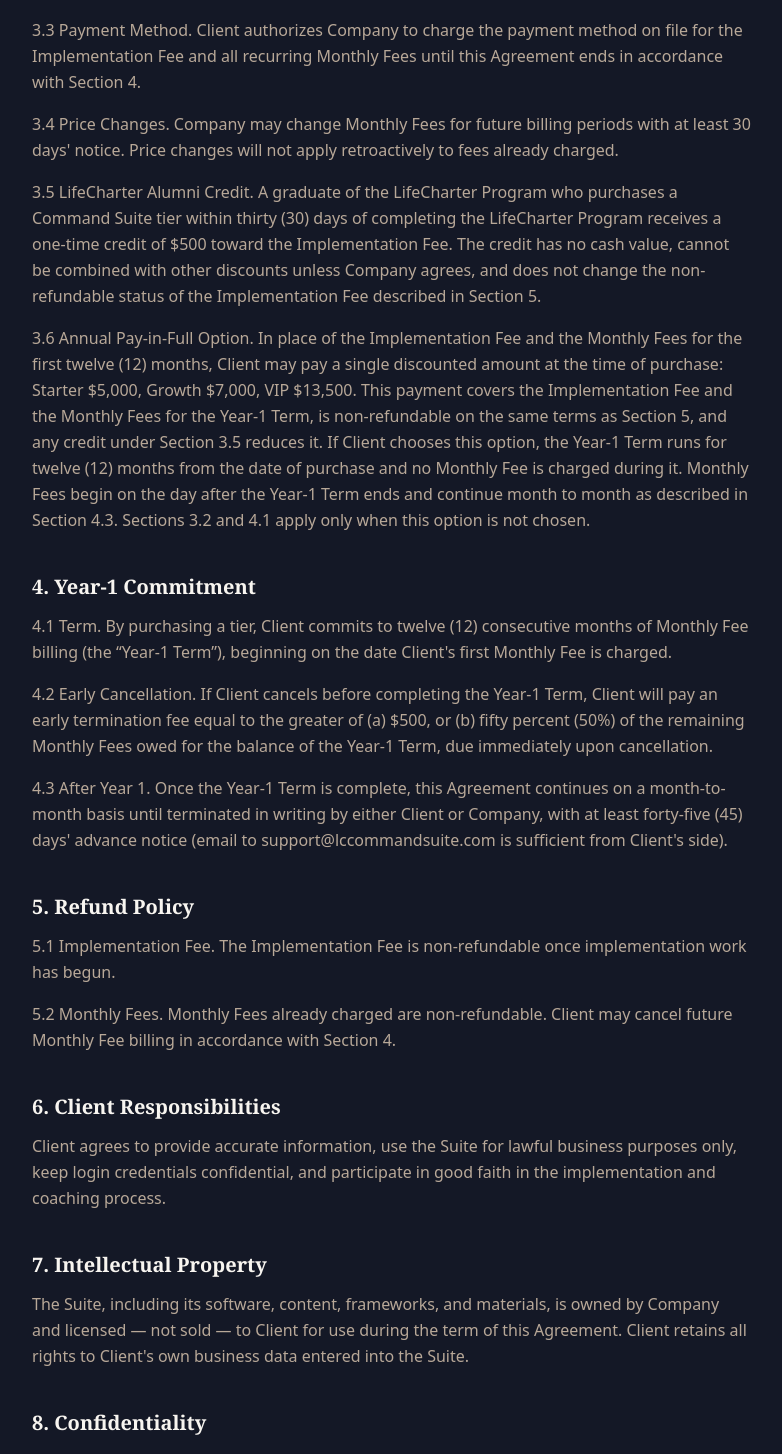
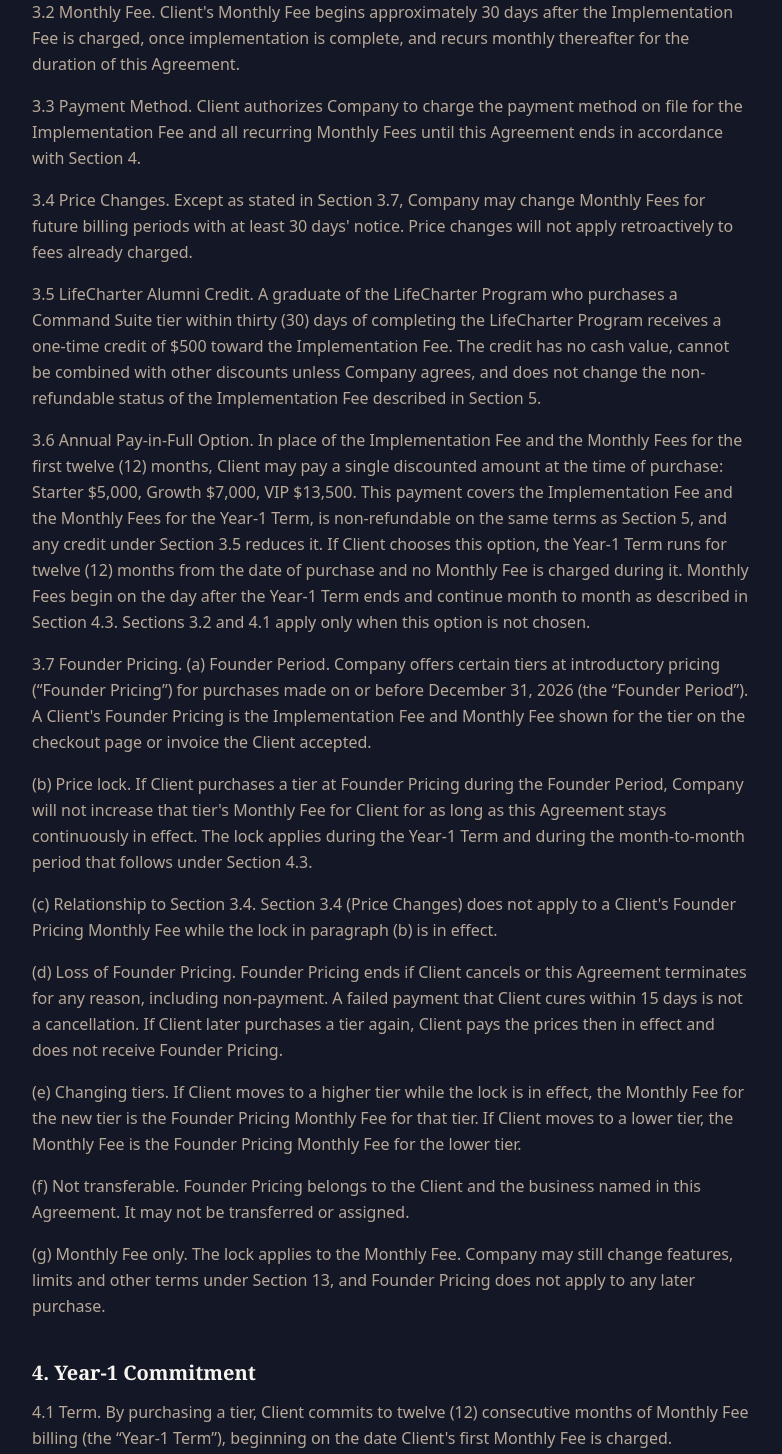
Before and after one commit to ButterflyBabs/LifeCharter-Architecture, a Next.js app: page /legal/terms-of-sale in a window 1280 px wide. Shown: the part 1333-2787 px from the top of the page, without its empty margins (248-1030 px from the left). Built offline with nearby package versions, Linux system fonts and the light colour scheme; no server answers.

Commit message:
Terms of Sale: Section 3.7 Founder Pricing (attorney approved) with matching edits to 3.4, 3.6 (live annual amounts), the fee table note and the Year-1 Commitment
Co-Authored-By: Claude Sonnet 5.5 <noreply@anthropic.com>

```diff
--- a/src/app/legal/terms-of-sale/page.tsx
+++ b/src/app/legal/terms-of-sale/page.tsx
@@ -6,20 +6,22 @@ import { createServerClient } from "@/lib/supabase/server";
 // 2026-09-28). The figures below are only a fallback if the plans can't be read.
 export const dynamic = "force-dynamic";
 const FALLBACK_TIERS = [
-  { name: "Starter", onboarding_fee: 249700, price_monthly: 34700 },
-  { name: "Growth", onboarding_fee: 299700, price_monthly: 49700 },
-  { name: "VIP", onboarding_fee: 499700, price_monthly: 99700 },
+  { name: "Starter", onboarding_fee: 249700, price_monthly: 34700, price_yearly: 500000 },
+  { name: "Growth", onboarding_fee: 299700, price_monthly: 49700, price_yearly: 700000 },
+  { name: "VIP", onboarding_fee: 499700, price_monthly: 99700, price_yearly: 1350000 },
 ];
 const usd = (cents: number) => `$${Math.round(cents / 100).toLocaleString("en-US")}`;
 async function tiers() {
   try {
     const { data } = await createServerClient()
       .from("plans")
-      .select("name, onboarding_fee, price_monthly")
+      .select("name, onboarding_fee, price_monthly, price_yearly")
       .eq("is_active", true)
       .order("price_monthly", { ascending: true });
-    const rows = (data ?? []) as { name: string; onboarding_fee: number | null; price_monthly: number | null }[];
-    return rows.length ? rows.map((r) => ({ name: r.name, onboarding_fee: r.onboarding_fee ?? 0, price_monthly: r.price_monthly ?? 0 })) : FALLBACK_TIERS;
+    const rows = (data ?? []) as { name: string; onboarding_fee: number | null; price_monthly: number | null; price_yearly: number | null }[];
+    return rows.length
+      ? rows.map((r, i) => ({ name: r.name, onboarding_fee: r.onboarding_fee ?? 0, price_monthly: r.price_monthly ?? 0, price_yearly: r.price_yearly ?? FALLBACK_TIERS[i]?.price_yearly ?? 0 }))
+      : FALLBACK_TIERS;
   } catch {
     return FALLBACK_TIERS;
   }
@@ -93,6 +95,11 @@ export default async function TermsOfSalePage() {
           </table>
         </div>
 
+        <p className={P}>
+          Clients who purchased at Founder Pricing pay the fees on their checkout page or invoice, subject to Section
+          3.7.
+        </p>
+
         <h2 className={H2}>3. Fees and Payment</h2>
         <p className={P}>
           3.1 Implementation Fee. Client pays the one-time Implementation Fee for the selected tier either (a) in full
@@ -112,8 +119,9 @@ export default async function TermsOfSalePage() {
           Fee and all recurring Monthly Fees until this Agreement ends in accordance with Section 4.
         </p>
         <p className={P}>
-          3.4 Price Changes. Company may change Monthly Fees for future billing periods with at least 30 days&apos;
-          notice. Price changes will not apply retroactively to fees already charged.
+          3.4 Price Changes. Except as stated in Section 3.7, Company may change Monthly Fees for future billing
+          periods with at least 30 days&apos; notice. Price changes will not apply retroactively to fees already
+          charged.
         </p>
         <p className={P}>
           3.5 LifeCharter Alumni Credit. A graduate of the LifeCharter Program who purchases a Command Suite tier within
@@ -123,12 +131,48 @@ export default async function TermsOfSalePage() {
         </p>
         <p className={P}>
           3.6 Annual Pay-in-Full Option. In place of the Implementation Fee and the Monthly Fees for the first twelve
-          (12) months, Client may pay a single discounted amount at the time of purchase: Starter $5,000, Growth
-          $7,000, VIP $13,500. This payment covers the Implementation Fee and the Monthly Fees for the Year-1 Term, is
+          (12) months, Client may pay a single discounted amount at the time of purchase:{" "}
+          {rows.map((t) => `${t.name} ${usd(t.price_yearly)}`).join(", ")}. This payment covers the Implementation Fee and the Monthly Fees for the Year-1 Term, is
           non-refundable on the same terms as Section 5, and any credit under Section 3.5 reduces it. If Client chooses
           this option, the Year-1 Term runs for twelve (12) months from the date of purchase and no Monthly Fee is
           charged during it. Monthly Fees begin on the day after the Year-1 Term ends and continue month to month as
           described in Section 4.3. Sections 3.2 and 4.1 apply only when this option is not chosen.
+        </p>
+
+        <p className={P}>
+          3.7 Founder Pricing. (a) Founder Period. Company offers certain tiers at introductory pricing (&ldquo;Founder
+          Pricing&rdquo;) for purchases made on or before December 31, 2026 (the &ldquo;Founder Period&rdquo;). A
+          Client&apos;s Founder Pricing is the Implementation Fee and Monthly Fee shown for the tier on the checkout
+          page or invoice the Client accepted.
+        </p>
+        <p className={P}>
+          (b) Price lock. If Client purchases a tier at Founder Pricing during the Founder Period, Company will not
+          increase that tier&apos;s Monthly Fee for Client for as long as this Agreement stays continuously in effect.
+          The lock applies during the Year-1 Term and during the month-to-month period that follows under Section
+          4.3.
+        </p>
+        <p className={P}>
+          (c) Relationship to Section 3.4. Section 3.4 (Price Changes) does not apply to a Client&apos;s Founder Pricing
+          Monthly Fee while the lock in paragraph (b) is in effect.
+        </p>
+        <p className={P}>
+          (d) Loss of Founder Pricing. Founder Pricing ends if Client cancels or this Agreement terminates for any
+          reason, including non-payment. A failed payment that Client cures within 15 days is not a cancellation. If
+          Client later purchases a tier again, Client pays the prices then in effect and does not receive Founder
+          Pricing.
+        </p>
+        <p className={P}>
+          (e) Changing tiers. If Client moves to a higher tier while the lock is in effect, the Monthly Fee for the
+          new tier is the Founder Pricing Monthly Fee for that tier. If Client moves to a lower tier, the Monthly Fee
+          is the Founder Pricing Monthly Fee for the lower tier.
+        </p>
+        <p className={P}>
+          (f) Not transferable. Founder Pricing belongs to the Client and the business named in this Agreement. It may
+          not be transferred or assigned.
+        </p>
+        <p className={P}>
+          (g) Monthly Fee only. The lock applies to the Monthly Fee. Company may still change features, limits and other
+          terms under Section 13, and Founder Pricing does not apply to any later purchase.
         </p>
 
         <h2 className={H2}>4. Year-1 Commitment</h2>
--- a/src/app/legal/year-1-agreement/page.tsx
+++ b/src/app/legal/year-1-agreement/page.tsx
@@ -70,6 +70,14 @@ export default function Year1AgreementPage() {
               45 days&apos; advance notice.
             </span>
           </li>
+          <li className="flex gap-3">
+            <span className="mt-1 text-[#c9a227]">&#9679;</span>
+            <span>
+              Founder pricing: if you purchased at founder pricing, your Monthly Fee is locked for as long as your
+              agreement stays continuously in effect, including after your Year-1 Term. If you cancel, you lose
+              founder pricing and pay the price in effect if you return.
+            </span>
+          </li>
         </ul>
 
         <div className="mt-12 rounded-2xl border border-[#c9a227]/40 bg-[#1C2236] p-6">
--- a/src/lib/legalDates.ts
+++ b/src/lib/legalDates.ts
@@ -5,8 +5,8 @@
 // behind the text. After editing a legal page, run:  npm run legal:stamp
 // (it sets "updated" to today, Mountain time, for each page whose text changed, and refreshes the hash).
 export const LEGAL_PAGES = {
-  "terms-of-sale": { effective: "October 1, 2026", updated: "October 10, 2026", hash: "045e593e16b50487" },
+  "terms-of-sale": { effective: "October 1, 2026", updated: "October 14, 2026", hash: "440fff78851119b1" },
   "privacy-policy": { effective: "October 10, 2026", updated: "October 10, 2026", hash: "3c22730a8200e841" },
-  "year-1-agreement": { effective: "October 1, 2026", updated: "October 10, 2026", hash: "f2219b62b405275e" },
+  "year-1-agreement": { effective: "October 1, 2026", updated: "October 14, 2026", hash: "a7e877eb84c39119" },
   "community-guidelines": { effective: "September 23, 2026", updated: "September 23, 2026", hash: "d0628f1eb5edc8aa" },
 } as const;
```
